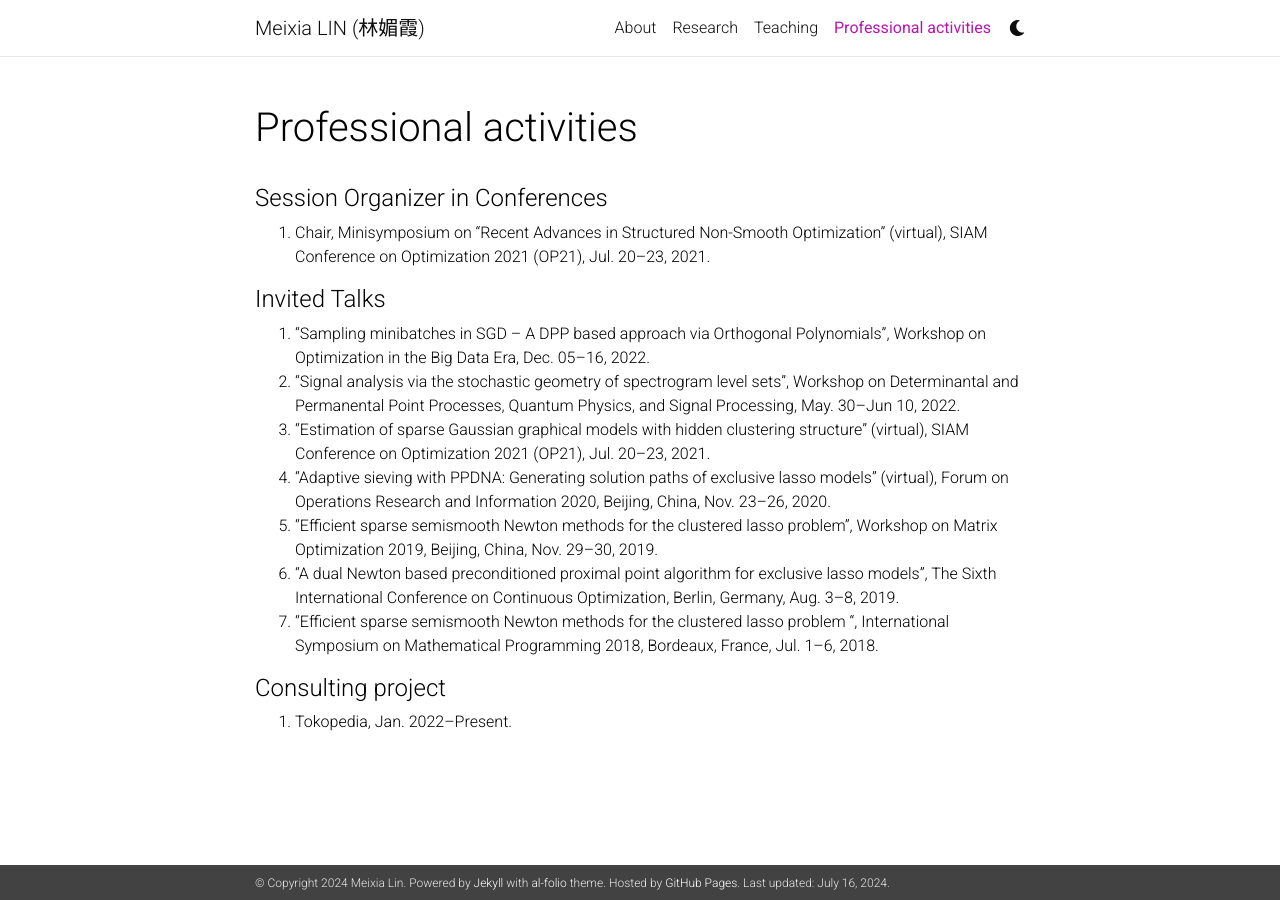
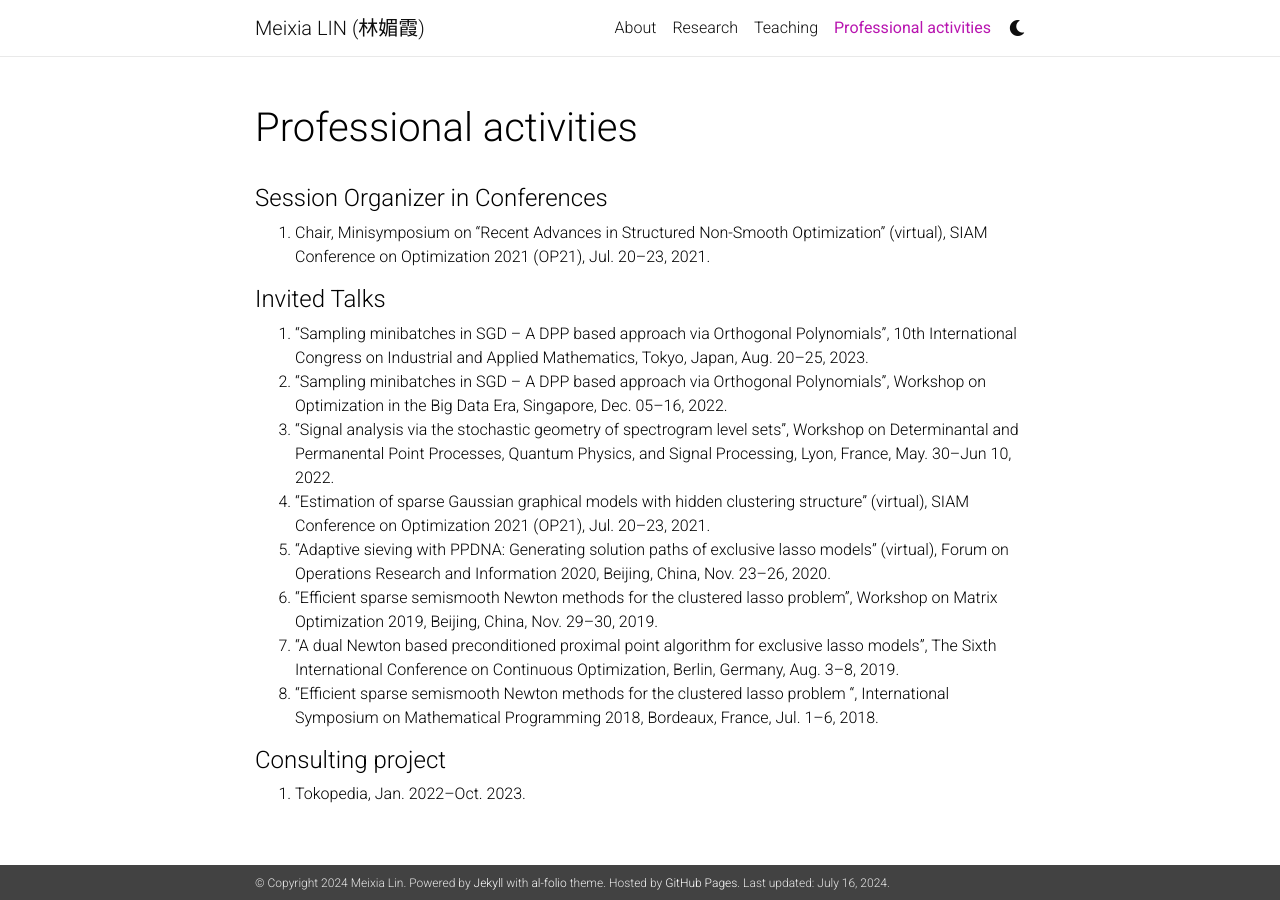
Before and after one commit to linmeixia/linmeixia.github.io, a Jekyll site: the page built from _pages/talks.md, in a window 1280 px wide. Built offline with Jekyll 4.4.1, drawn with Linux system fonts in a browser that asks for light colours; nearby versions of some CDN libraries; comment, search, counter and statistics services are not loaded; a style sheet for code colours, icons or effects is not loaded.

Commit message:
Update talks.md

```diff
--- a/_pages/talks.md
+++ b/_pages/talks.md
@@ -11,13 +11,15 @@
 1. Chair, Minisymposium on "Recent Advances in Structured Non-Smooth Optimization" (virtual), SIAM Conference on Optimization 2021 (OP21), Jul. 20--23, 2021.
 
 <h4>Invited Talks</h4>
-1. "Sampling minibatches in SGD -- A DPP based approach via Orthogonal Polynomials", Workshop on Optimization in the Big Data Era, Dec. 05--16, 2022.
-2. "Signal analysis via the stochastic geometry of spectrogram level sets", Workshop on Determinantal and Permanental Point Processes, Quantum Physics, and Signal Processing, May. 30--Jun 10, 2022.
-3. "Estimation of sparse Gaussian graphical models with hidden clustering structure" (virtual), SIAM Conference on Optimization 2021 (OP21), Jul. 20--23, 2021.
-4. "Adaptive sieving with PPDNA: Generating solution paths of exclusive lasso models" (virtual), Forum on Operations Research and Information 2020, Beijing, China, Nov. 23--26, 2020.
-5. "Efficient sparse semismooth Newton methods for the clustered lasso problem", Workshop on Matrix Optimization 2019, Beijing, China, Nov. 29--30, 2019.
-6. "A dual Newton based preconditioned proximal point algorithm for exclusive lasso models", The Sixth International Conference on Continuous Optimization, Berlin, Germany, Aug. 3--8, 2019.
-7. "Efficient sparse semismooth Newton methods for the clustered lasso problem ", International Symposium on Mathematical Programming 2018, Bordeaux, France, Jul. 1--6, 2018.
+
+1. "Sampling minibatches in SGD -- A DPP based approach via Orthogonal Polynomials", 10th International Congress on Industrial and Applied Mathematics, Tokyo, Japan, Aug. 20--25, 2023.
+2. "Sampling minibatches in SGD -- A DPP based approach via Orthogonal Polynomials", Workshop on Optimization in the Big Data Era, Singapore, Dec. 05--16, 2022.
+3. "Signal analysis via the stochastic geometry of spectrogram level sets", Workshop on Determinantal and Permanental Point Processes, Quantum Physics, and Signal Processing, Lyon, France, May. 30--Jun 10, 2022.
+4. "Estimation of sparse Gaussian graphical models with hidden clustering structure" (virtual), SIAM Conference on Optimization 2021 (OP21), Jul. 20--23, 2021.
+5. "Adaptive sieving with PPDNA: Generating solution paths of exclusive lasso models" (virtual), Forum on Operations Research and Information 2020, Beijing, China, Nov. 23--26, 2020.
+6. "Efficient sparse semismooth Newton methods for the clustered lasso problem", Workshop on Matrix Optimization 2019, Beijing, China, Nov. 29--30, 2019.
+7. "A dual Newton based preconditioned proximal point algorithm for exclusive lasso models", The Sixth International Conference on Continuous Optimization, Berlin, Germany, Aug. 3--8, 2019.
+8. "Efficient sparse semismooth Newton methods for the clustered lasso problem ", International Symposium on Mathematical Programming 2018, Bordeaux, France, Jul. 1--6, 2018.
 
 <h4>Consulting project</h4>
-1. Tokopedia, Jan. 2022--Present.
+1. Tokopedia, Jan. 2022--Oct. 2023.
```
